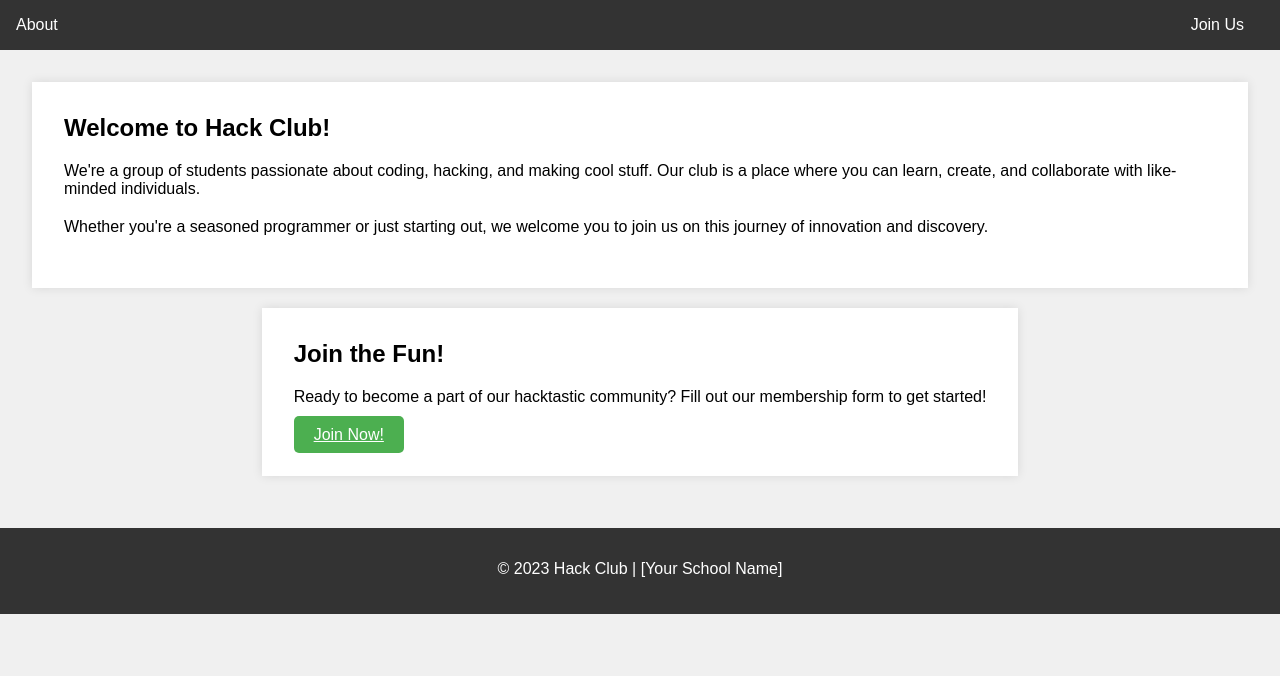
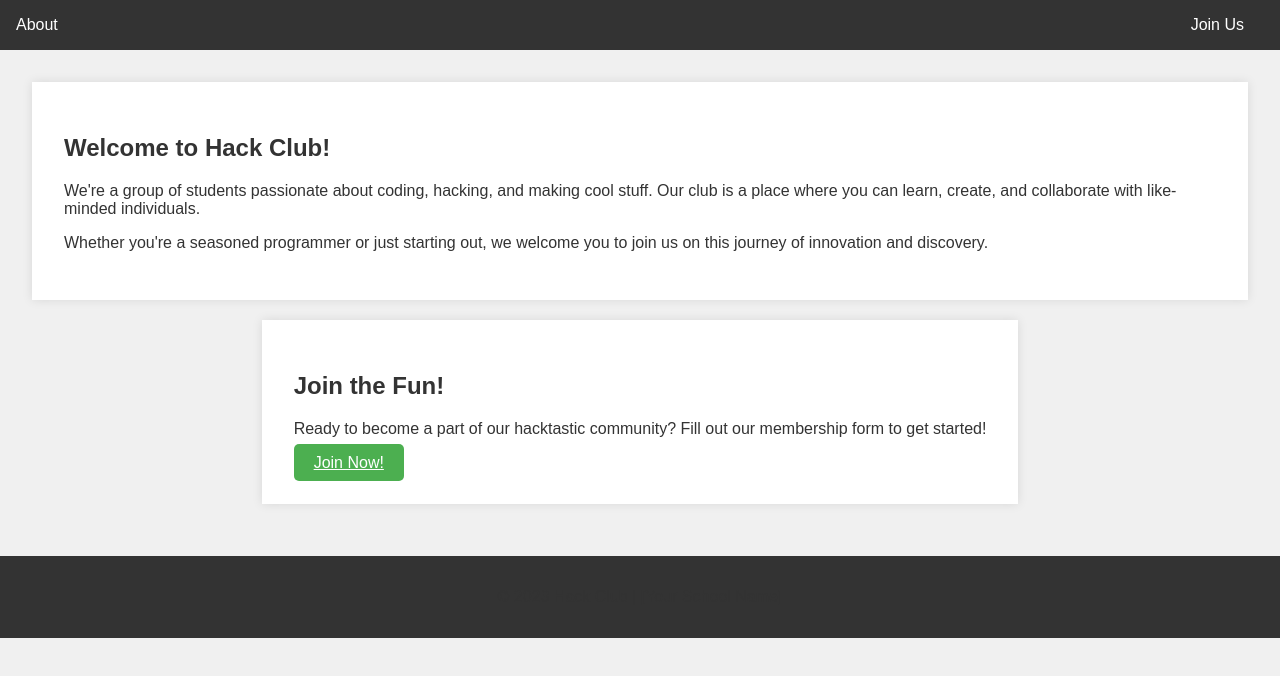
Before and after one commit to Dxnn-s/JCHS-Hack-Club, a plain HTML site: page index.html in a window 1280 px wide. Drawn offline with Linux system fonts and the light colour scheme.

Commit message:
Update styles.css

```diff
--- a/styles.css
+++ b/styles.css
@@ -43,13 +43,8 @@ section {
     box-shadow: 0 0 10px rgba(0, 0, 0, 0.1);
 }
 
-h1 {
-    font-weight: bold;
-    margin-top: 0;
-}
-
-p {
-    margin-bottom: 20px;
+h1, p {
+    color: #333; /* changed text color to #333 for better visibility */
 }
 
 .btn {
```
